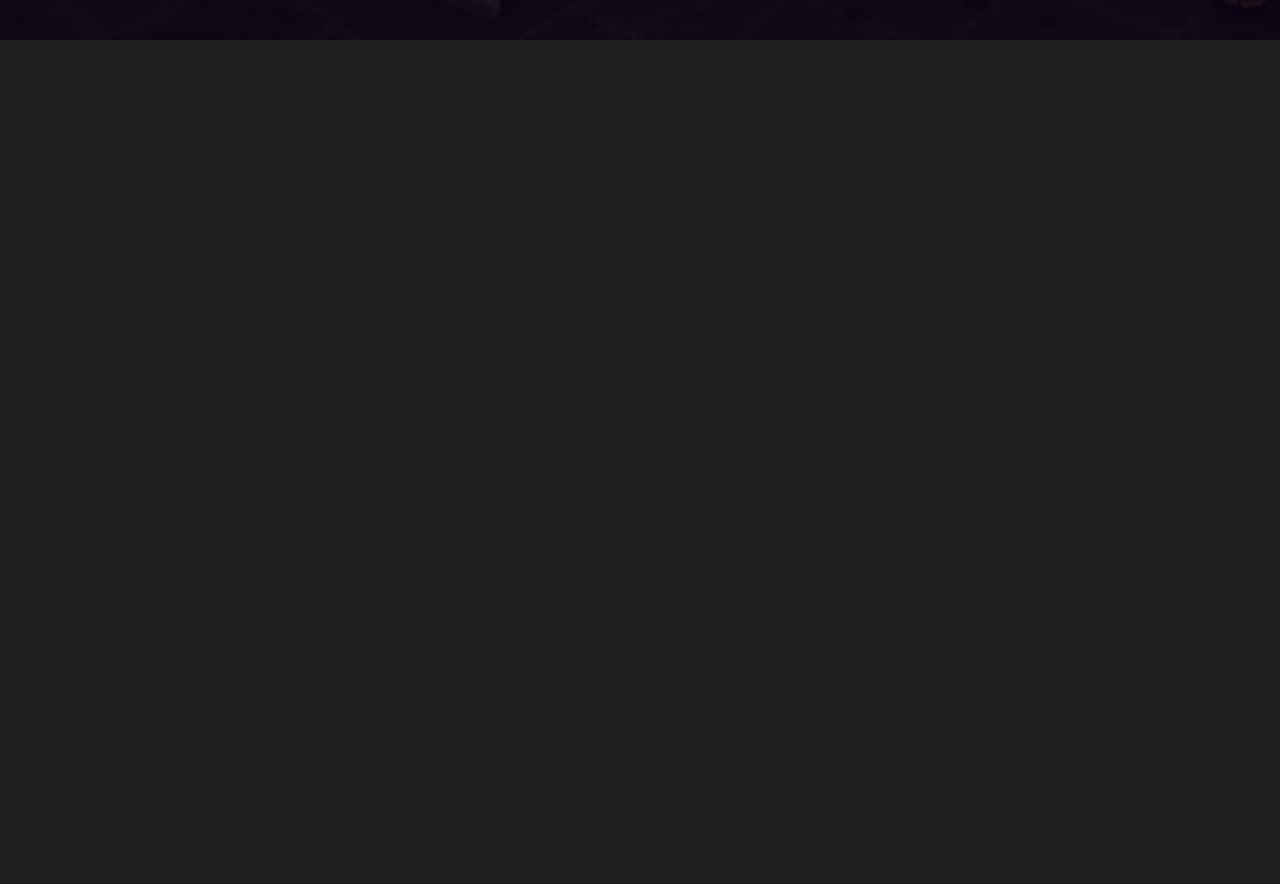
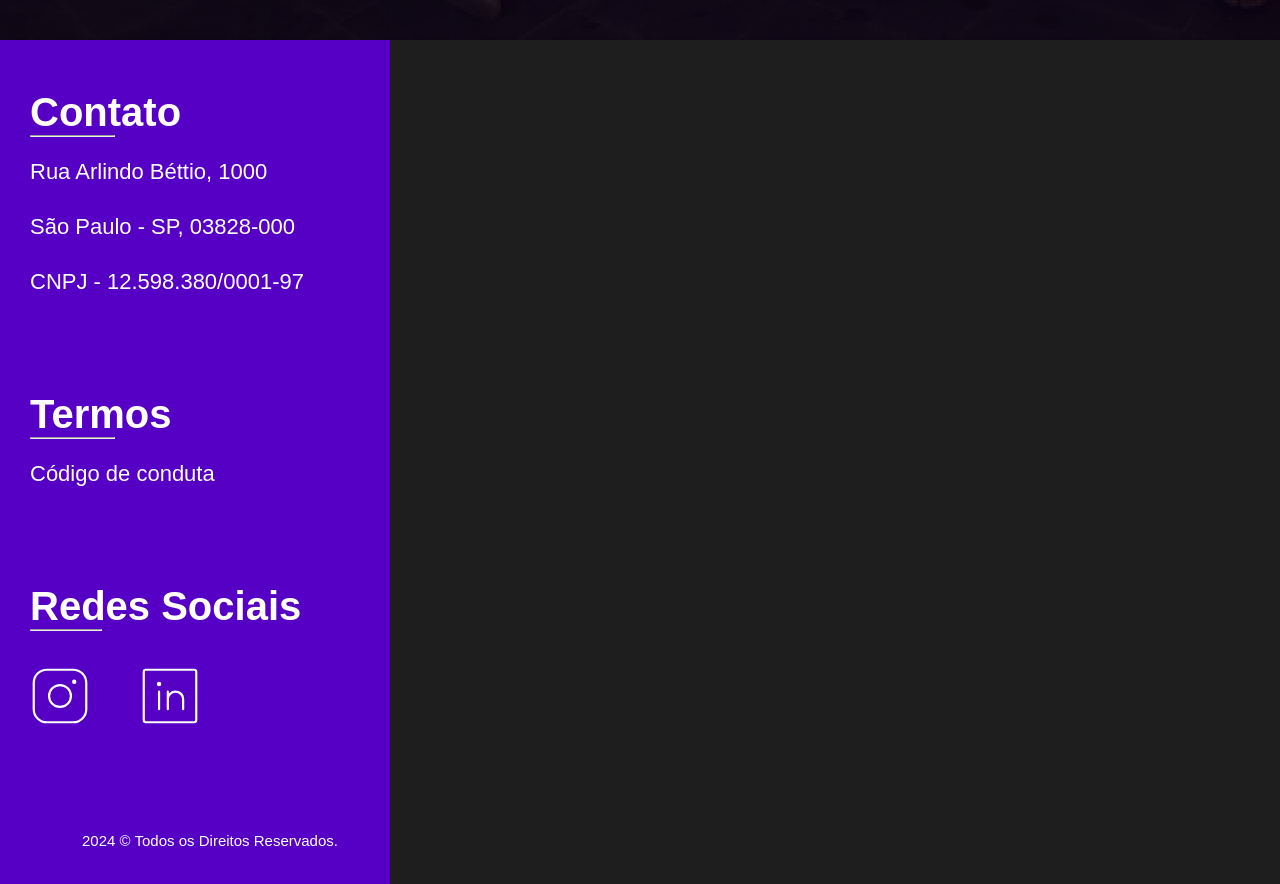
Before and after one commit to DiretorTI-DASIUSP/SiteDasi, a Next.js app: page / in a window 1280 px wide. Shown: the part 760-1644 px from the top of the page. Before the commit the page ends 800 px from the top, so only its background shows below. Built offline with nearby package versions, Linux system fonts and the light colour scheme.

Commit message:
feat: adicionei o Footer

```diff
--- /dev/null
+++ b/src/components/Footer.jsx
@@ -0,0 +1,102 @@
+import styled from "styled-components";
+
+
+export default function Footer() {
+    return (
+        <TextosFooter>
+            <h1>Contato</h1><hr></hr>               {/* Organizei o código em 3 divisões, TextosFooter: que tem os textos e as linhas em baixo dos textos  */}
+            <p>Rua Arlindo Béttio, 1000</p>             {/* Imagens: onde estão as imagens. E por fim MsgDireitos: Que foi excluisavamente para a mensagem no fim da pagina. */}
+            <p>São Paulo - SP, 03828-000</p>
+            <p>CNPJ - 12.598.380/0001-97</p>
+            <h2>Termos</h2><hr></hr>
+            <p>Código de conduta</p>
+            <h2>Redes Sociais</h2><hr id="TamanhoLinhaRedes"></hr>
+
+            <Imagens>
+                <img src="/images/instagram-logo-thin.svg" />
+                <img src="/images/linkedin-logo-thin.svg" />
+            </Imagens>
+
+            <MsgDireitos>
+                <p> 2024 © Todos os Direitos Reservados.</p>
+            </MsgDireitos>
+
+
+        </TextosFooter>
+    )
+}
+
+const TextosFooter = styled.div`
+    width: 390px;
+    height: 844px;                                      {/* Estilos Relacionados aos Textos, h1, h2, p, hr, e também o ultimo hr, o das redes sociais, pois ele é diferente dos demais */}
+    background-color: #5600c5;
+    font-family: Arial;
+
+
+
+    h1 {
+        margin-left: 30px;
+        padding-top: 50px;
+        font-size: 40px;
+        color: white;
+
+    }
+
+      h2 {
+        margin-left: 30px;
+        padding-top: 90px;
+        font-size: 40px;
+        color: white;
+    }
+
+    p{
+
+    margin-left: 30px;
+        padding-top: 15px;
+        font-size: 22px;
+        color: white;
+        line-height: 40px;
+
+
+    }
+
+    hr{ margin-left:30px;
+    margin-right:275px;
+
+    }
+
+    #TamanhoLinhaRedes { margin-left:30px;
+    margin-right:288px;
+
+    }
+
+
+
+
+`;
+
+const Imagens = styled.div`
+
+    display: flex;                              {/* Estilos relacionados a imagens, usei displayflex para organizar as 2 imagens. */}
+    flex-direction: row;
+    gap: 40px;
+    margin-left: 25px;
+    padding-top: 30px;
+    img{ width: 70px;
+
+
+`;
+
+const MsgDireitos = styled.div`
+
+
+
+p{
+text-align: center;
+padding-top:90px;                                   {/* Estilos relacionados a MsgDireitos, para melhor leitura/execução do código */}
+font-size:15px;
+}
+
+
+
+`;
--- a/src/pages/index.js
+++ b/src/pages/index.js
@@ -2,7 +2,7 @@ import Head from "next/head";
 import Image from "next/image";
 //import Exemplo from "@/components/Exemplo";
 import Header from "@/components/Header";
-
+import Footer from "@/components/Footer";
 
 export default function Home() {
   return (
@@ -22,6 +22,7 @@ export default function Home() {
       <main>
         {/* <Exemplo/> */}
         <Header />
+        <Footer />
       </main>
     </>
   );
```
Also changed, not shown: public/images/instagram-logo-thin.svg (added), public/images/linkedin-logo-thin.svg (added).
